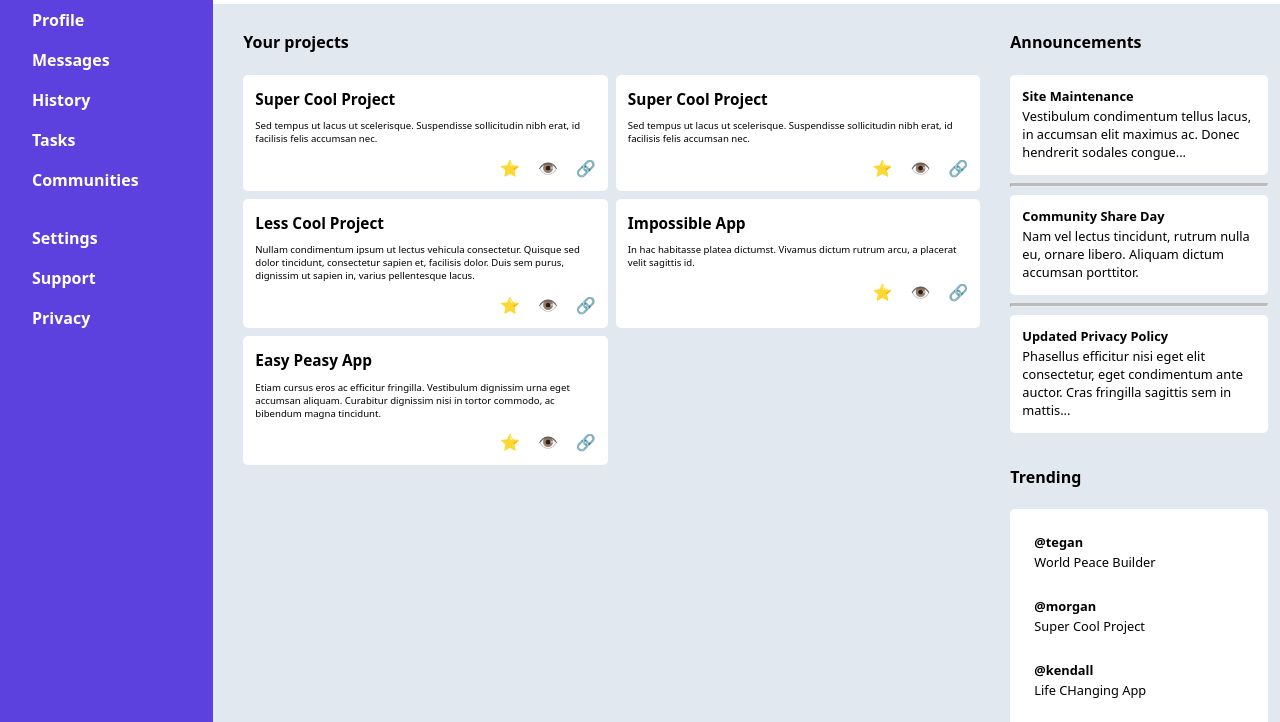
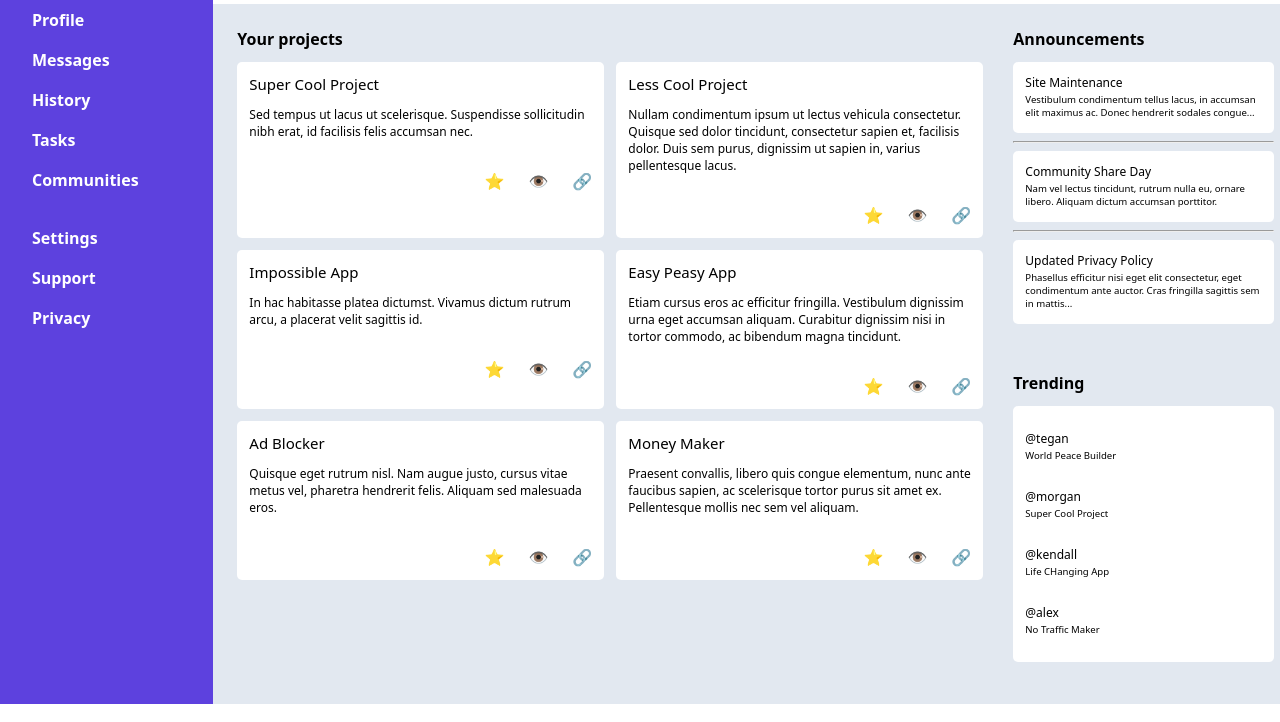
Before and after one commit to Cremoide/Admin-Dashboard, a plain HTML site: page index.html in a window 1280 px wide. Shown: the part 96-818 px from the top of the page. Drawn offline with Linux system fonts and the light colour scheme.

Commit message:
Project finished!

```diff
--- a/index.html
+++ b/index.html
@@ -22,8 +22,17 @@
       </div>
 
       <div class="account">
-        <svg xmlns="http://www.w3.org/2000/svg" viewBox="0 0 24 24"><title>bell</title><path d="M21,19V20H3V19L5,17V11C5,7.9 7.03,5.17 10,4.29C10,4.19 10,4.1 10,4A2,2 0 0,1 12,2A2,2 0 0,1 14,4C14,4.1 14,4.19 14,4.29C16.97,5.17 19,7.9 19,11V17L21,19M14,21A2,2 0 0,1 12,23A2,2 0 0,1 10,21" /></svg>
-        <svg xmlns="http://www.w3.org/2000/svg" viewBox="0 0 24 24"><title>account-circle</title><path d="M12,19.2C9.5,19.2 7.29,17.92 6,16C6.03,14 10,12.9 12,12.9C14,12.9 17.97,14 18,16C16.71,17.92 14.5,19.2 12,19.2M12,5A3,3 0 0,1 15,8A3,3 0 0,1 12,11A3,3 0 0,1 9,8A3,3 0 0,1 12,5M12,2A10,10 0 0,0 2,12A10,10 0 0,0 12,22A10,10 0 0,0 22,12C22,6.47 17.5,2 12,2Z" /></svg>        <p>Username</p>
+        <svg xmlns="http://www.w3.org/2000/svg" viewBox="0 0 24 24">
+          <title>bell</title>
+          <path
+            d="M21,19V20H3V19L5,17V11C5,7.9 7.03,5.17 10,4.29C10,4.19 10,4.1 10,4A2,2 0 0,1 12,2A2,2 0 0,1 14,4C14,4.1 14,4.19 14,4.29C16.97,5.17 19,7.9 19,11V17L21,19M14,21A2,2 0 0,1 12,23A2,2 0 0,1 10,21" />
+        </svg>
+        <svg xmlns="http://www.w3.org/2000/svg" viewBox="0 0 24 24">
+          <title>account-circle</title>
+          <path
+            d="M12,19.2C9.5,19.2 7.29,17.92 6,16C6.03,14 10,12.9 12,12.9C14,12.9 17.97,14 18,16C16.71,17.92 14.5,19.2 12,19.2M12,5A3,3 0 0,1 15,8A3,3 0 0,1 12,11A3,3 0 0,1 9,8A3,3 0 0,1 12,5M12,2A10,10 0 0,0 2,12A10,10 0 0,0 12,22A10,10 0 0,0 22,12C22,6.47 17.5,2 12,2Z" />
+        </svg>
+        <p>Username</p>
       </div>
     </div>
 
@@ -78,6 +87,7 @@
       <div class="projects">
         <h4>Your projects</h4>
         <div class="cards">
+
           <div class="card">
             <div class="text">
               <h3>Super Cool Project</h3>
@@ -90,11 +100,12 @@
               <div>🔗</div>
             </div>
           </div>
+
           <div class="card">
             <div class="text">
-              <h3>Super Cool Project</h3>
-              <p>Sed tempus ut lacus ut scelerisque.
-                Suspendisse sollicitudin nibh erat, id facilisis felis accumsan nec.</p>
+              <h3>Less Cool Project</h3>
+              <p>Nullam condimentum ipsum ut lectus vehicula consectetur. Quisque sed dolor tincidunt, consectetur
+                sapien et, facilisis dolor. Duis sem purus, dignissim ut sapien in, varius pellentesque lacus.</p>
             </div>
             <div class="buttons">
               <div>⭐️</div>
@@ -102,17 +113,7 @@
               <div>🔗</div>
             </div>
           </div>
-          <div class="card">
-            <div class="text">
-              <h3>Less Cool Project</h3>
-              <p>Nullam condimentum ipsum ut lectus vehicula consectetur. Quisque sed dolor tincidunt, consectetur sapien et, facilisis dolor. Duis sem purus, dignissim ut sapien in, varius pellentesque lacus.</p>
-            </div>
-            <div class="buttons">
-              <div>⭐️</div>
-              <div>👁️</div>
-              <div>🔗</div>
-            </div>
-          </div>
+
           <div class="card">
             <div class="text">
               <h3>Impossible App</h3>
@@ -124,11 +125,40 @@
               <div>🔗</div>
             </div>
           </div>
+
           <div class="card">
             <div class="text">
               <h3>Easy Peasy App</h3>
               <p>Etiam cursus eros ac efficitur fringilla.
-                Vestibulum dignissim urna eget accumsan aliquam. Curabitur dignissim nisi in tortor commodo, ac bibendum magna tincidunt.</p>
+                Vestibulum dignissim urna eget accumsan aliquam. Curabitur dignissim nisi in tortor commodo, ac bibendum
+                magna tincidunt.</p>
+            </div>
+            <div class="buttons">
+              <div>⭐️</div>
+              <div>👁️</div>
+              <div>🔗</div>
+            </div>
+          </div>
+
+          <div class="card">
+            <div class="text">
+              <h3>Ad Blocker</h3>
+              <p>Quisque eget rutrum nisl. Nam augue justo, cursus vitae metus vel, pharetra hendrerit felis. Aliquam
+                sed malesuada eros.</p>
+            </div>
+            <div class="buttons">
+              <div>⭐️</div>
+              <div>👁️</div>
+              <div>🔗</div>
+            </div>
+          </div>
+
+          <div class="card">
+            <div class="text">
+              <h3>Money Maker</h3>
+              <p>Praesent convallis, libero quis congue elementum, nunc ante faucibus sapien, ac scelerisque tortor
+                purus sit amet ex.
+                Pellentesque mollis nec sem vel aliquam.</p>
             </div>
             <div class="buttons">
               <div>⭐️</div>
@@ -137,6 +167,7 @@
             </div>
           </div>
         </div>
+
       </div>
 
       <div class="announcements">
@@ -154,7 +185,8 @@
           <hr class="solid">
           <div class="item">
             <span>Updated Privacy Policy</span>
-            <p>Phasellus efficitur nisi eget elit consectetur, eget condimentum ante auctor. Cras fringilla sagittis sem in mattis...</p>
+            <p>Phasellus efficitur nisi eget elit consectetur, eget condimentum ante auctor. Cras fringilla sagittis sem
+              in mattis...</p>
           </div>
         </div>
       </div>
@@ -162,19 +194,19 @@
       <div class="trending">
         <h4>Trending</h4>
         <div class="card">
-        <div class="item">
+          <div class="user">
             <span>@tegan</span>
             <p>World Peace Builder</p>
           </div>
-        <div class="item">
+          <div class="user">
             <span>@morgan</span>
             <p>Super Cool Project</p>
           </div>
-        <div class="item">
+          <div class="user">
             <span>@kendall</span>
             <p>Life CHanging App</p>
           </div>
-        <div class="item">
+          <div class="user">
             <span>@alex</span>
             <p>No Traffic Maker</p>
           </div>
--- a/styles.css
+++ b/styles.css
@@ -1,9 +1,15 @@
+html {
+  font-size: 16px;
+}
+
 body,
 html {
   height: 100%;
   margin: 0;
   padding: 0;
   font-family: system-ui, -apple-system, BlinkMacSystemFont, 'Segoe UI', Roboto, Oxygen, Ubuntu, Cantarell, 'Open Sans', 'Helvetica Neue', sans-serif;
+  font-size: 1rem;
+  font-weight: 400;
 }
 
 img {
@@ -15,6 +21,12 @@ svg {
   height: 20px;
 }
 
+h4 {
+  font-size: 1rem;
+  font-weight: 600;
+  margin: 12px 0;
+}
+
 .container {
   width: 100vw;
   height: 100vh;
@@ -22,7 +34,7 @@ svg {
   text-align: left;
   display: grid;
   grid-template-columns: 1fr 5fr;
-  grid-template-rows: 1fr 1fr 5fr;
+  grid-template-rows: 50px 50px 5fr;
 }
 
 .container div {
@@ -36,7 +48,7 @@ svg {
   font-size: 1rem;
   grid-column: 2 / 3;
   display: grid;
-  grid-template: 50px / 2fr 1fr;
+  grid-template: 1fr / 2fr 1fr;
   gap: 12px;
 }
 
@@ -64,7 +76,6 @@ svg {
 
 .header .account {
   grid-column: 2 / 3;
-
   justify-content: flex-end;
   align-items: center;
 }
@@ -103,7 +114,6 @@ svg {
   padding: 0 18px;
   font-size: 1rem;
   font-weight: 300;
-
   display: grid;
   grid-template: 50px / 2fr 1fr;
   gap: 12px;
@@ -170,13 +180,17 @@ svg {
 
 .article {
   grid-column: 2 / 3;
-  padding: 6px 12px;
+  padding: 12px 6px;
   font-size: 1rem;
   font-weight: 300;
   display: grid;
   grid-template: 1fr 1fr / 3fr 1fr;
   gap: 12px;
   background-color: #E2E8F0;
+}
+
+.article div {
+  border-radius: 5px;
 }
 
 .article .projects {
@@ -189,11 +203,10 @@ svg {
 .projects .cards {
   display: grid;
   grid-template-columns: repeat(auto-fill, minmax(300px, 1fr));
-  gap: 8px;
+  gap: 12px;
 }
 
 .card {
-  border-radius: 5px;
   display: flex;
   flex-direction: column;
   position: relative;
@@ -204,25 +217,24 @@ svg {
 }
 
 .card .text {
-  font-size: .6em;
+  font-size: .75em;
   font-weight: 300;
-  margin: 2px 0;
+  margin: 0;
+  margin-bottom: 18px;
 }
 
 .text h3 {
   flex-grow: 1;
   display: flex;
-  flex-direction: column;
-  font-weight: 600;
-  font-size: 1.6em;
+  font-weight: 500;
+  font-size: 1.25em;
   margin: 0;
 }
 
 .card .buttons {
   display: flex;
   justify-content: flex-end;
-  align-items: end;
-  gap: 18px;
+  gap: 24px;
 }
 
 
@@ -234,7 +246,6 @@ svg {
 }
 
 .announcements .item {
-  border-radius: 5px;
   display: flex;
   flex-direction: column;
   position: relative;
@@ -245,19 +256,14 @@ svg {
 }
 
 .announcements .item span {
-  font-weight: 600;
-  font-size: .8em;
-  margin: 0;
+  font-size: .75em;
+  font-weight: 400;
 }
 
 .announcements .item p {
   font-size: .6em;
   font-weight: 300;
   margin: 2px 0;
-}
-
-hr.solid {
-  border-top: 3px solid #bbb;
 }
 
 
@@ -268,23 +274,18 @@ hr.solid {
   flex-direction: column;
 }
 
-.article .item {
-  border-radius: 5px;
+.article .user {
   display: grid;
-  flex-direction: column;
-  position: relative;
-  overflow: hidden;
-  padding: 12px;
+  margin: 12px 0;
 }
 
-.article .item span {
-  font-weight: 600;
-  font-size: .8em;
-  margin: 0;
+.article .user span{
+  font-weight: 500;
+  font-size: .75em;
 }
 
-.article .item p {
-  font-size: .8em;
+.article .user p{
+  font-size: .6em;
   font-weight: 300;
   margin: 2px 0;
 }
```
Lines whose indentation alone changed are shown as unchanged.
